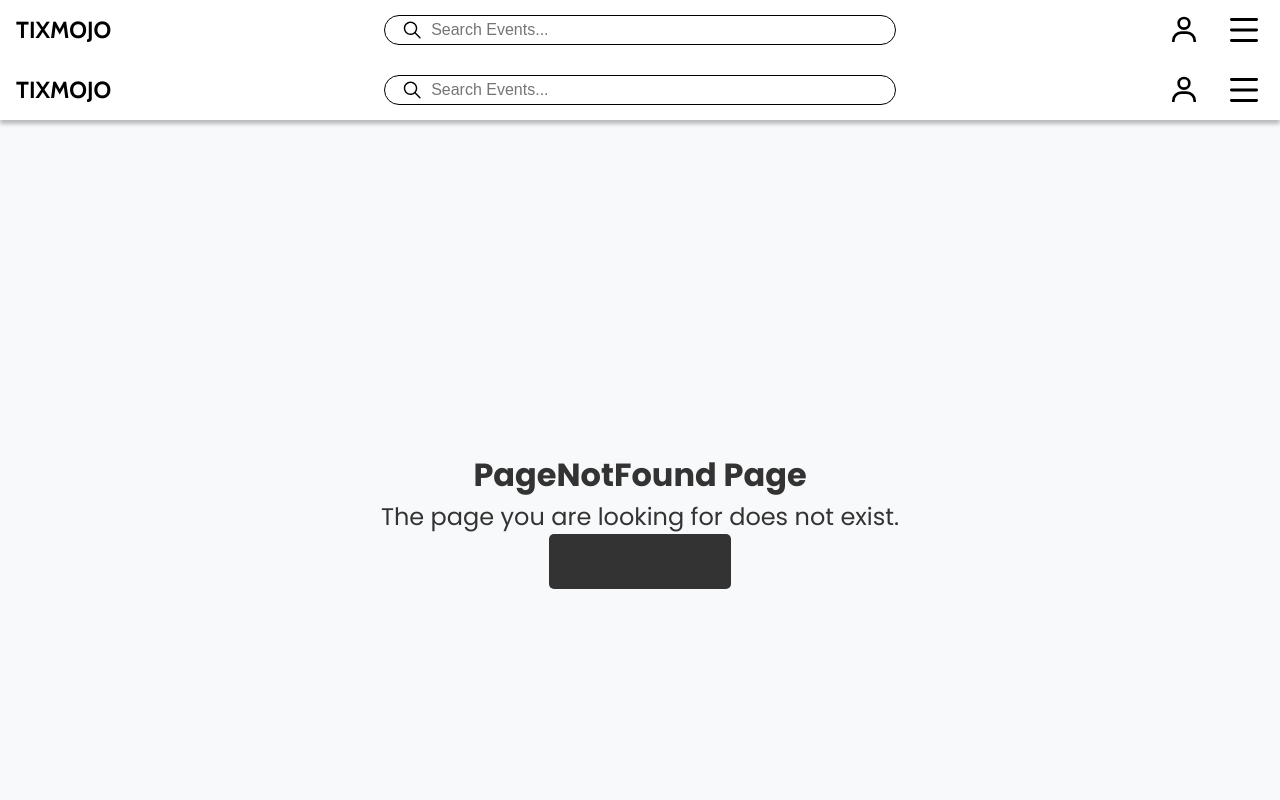
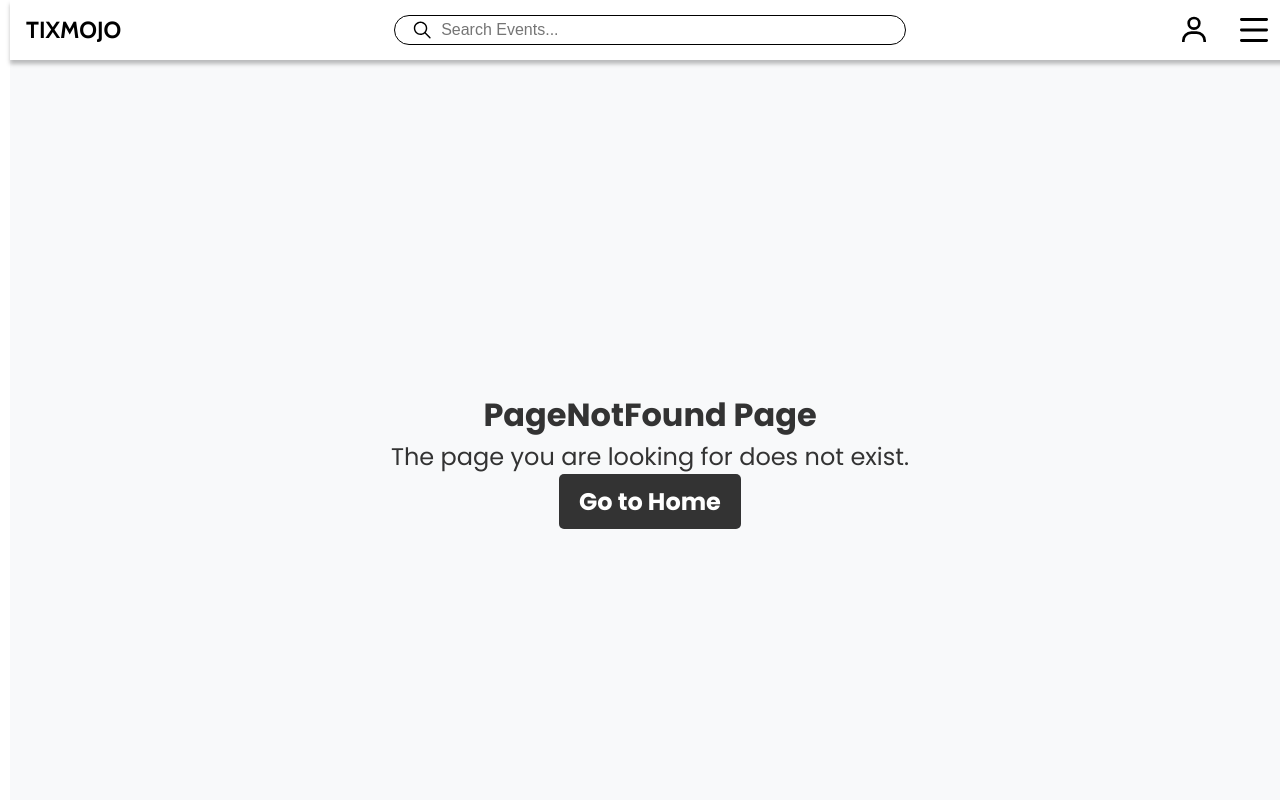
Before and after one commit to devanshtyagi26/Tixmojo, a React (Vite) app: page /page-not-found in a window 1280 px wide. Shown: the top 800 px of the page. Built offline with nearby package versions, Linux system fonts and the light colour scheme.

Commit message:
Final Details

```diff
--- a/src/Components/EventsSection.jsx
+++ b/src/Components/EventsSection.jsx
@@ -13,20 +13,12 @@ import Cards from "./Cards.jsx";
 // Note: Scrollbar styling is now in imports.css for better maintainability
 
 const EventsSection = ({
-  title = "Events in",
-  location = "Sydney",
+  title,
+  location,
   events = [],
   containerId = "scrollContainer",
   onLocationChange = () => {},
-  availableLocations = [
-    "Sydney",
-    "Melbourne",
-    "Brisbane",
-    "Singapore",
-    "Tokyo",
-    "London",
-    "New York",
-  ],
+  availableLocations,
 }) => {
   const [activeFilter, setActiveFilter] = useState("All");
   const [isDropdownOpen, setIsDropdownOpen] = useState(false);
--- a/src/Style/imports.css
+++ b/src/Style/imports.css
@@ -12,6 +12,11 @@
 body {
   overflow-x: hidden;
   width: 100vw;
+  display: flex;
+  justify-content: center;
+  flex-direction: column;
+  position: relative;
+  left: 10px;
   font-family: "Poppins", sans-serif;
 }
 
--- a/src/locale/en.json
+++ b/src/locale/en.json
@@ -38,10 +38,7 @@
     "eventsSection": {
         "sectionTitles": {
             "popular": "Events in",
-            "featured": "Featured in",
-            "happening": "Happening in",
-            "recommended": "Recommended",
-            "featuredEvents": "Featured Events"
+            "recommended": "Recommended"
         },
         "filters": {
             "all": "All",
--- a/src/pages/PageNotFound.jsx
+++ b/src/pages/PageNotFound.jsx
@@ -25,7 +25,7 @@ const styles = {
   },
   link: {
     textDecoration: "none",
-    color: "#333",
+    color: "white",
     textAlign: "center",
     fontSize: "1.5rem",
     fontWeight: "bold",
@@ -37,7 +37,6 @@ const styles = {
 function PageNotFound() {
   return (
     <>
-      <Navbar />
       <div style={styles.container}>
         <h1 style={styles.h1}>PageNotFound Page</h1>
         <p style={styles.p}>The page you are looking for does not exist.</p>
@@ -45,7 +44,6 @@ function PageNotFound() {
           Go to Home
         </Link>
       </div>
-      <Footer />
     </>
   );
 }
```
